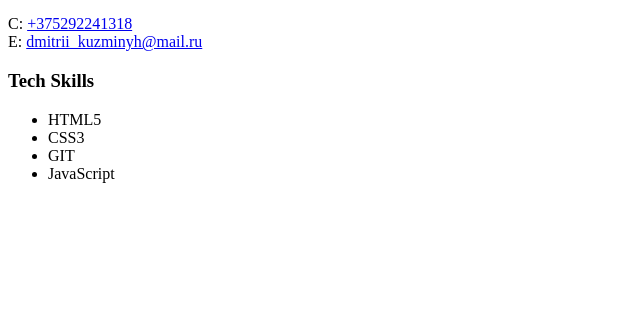
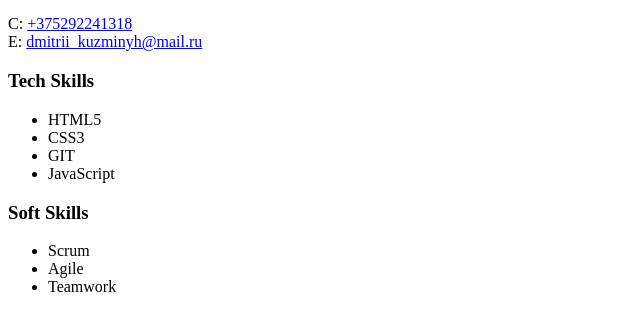
Before and after one commit to Dmitrii1987/rsschool-cv, a plain HTML site: page index.html in a window 1280 px wide. Shown: the part 70-400 px from the top of the page, without its empty margins (0-640 px from the left). Drawn offline with Linux system fonts and the light colour scheme.

Commit message:
feat: add soft skills

```diff
--- a/index.html
+++ b/index.html
@@ -39,5 +39,17 @@
               <li><span class="tech-skills-text">JavaScript</span></li>
             </ul>
           </div>
+
+          <!--Soft Skills Container-->
+
+        <div class="soft-skills-container">
+            <h3 class="soft-skills-title">Soft Skills</h3>
+            <ul class="soft-skills-item">
+              <li><span class="soft-skills-text">Scrum</span></li>
+              <li><span class="soft-skills-text">Agile</span></li>
+              <li><span class="soft-skills-text">Teamwork</span></li>
+            </ul>
+          </div>
+        </aside>
 </body>
 </html>
```
